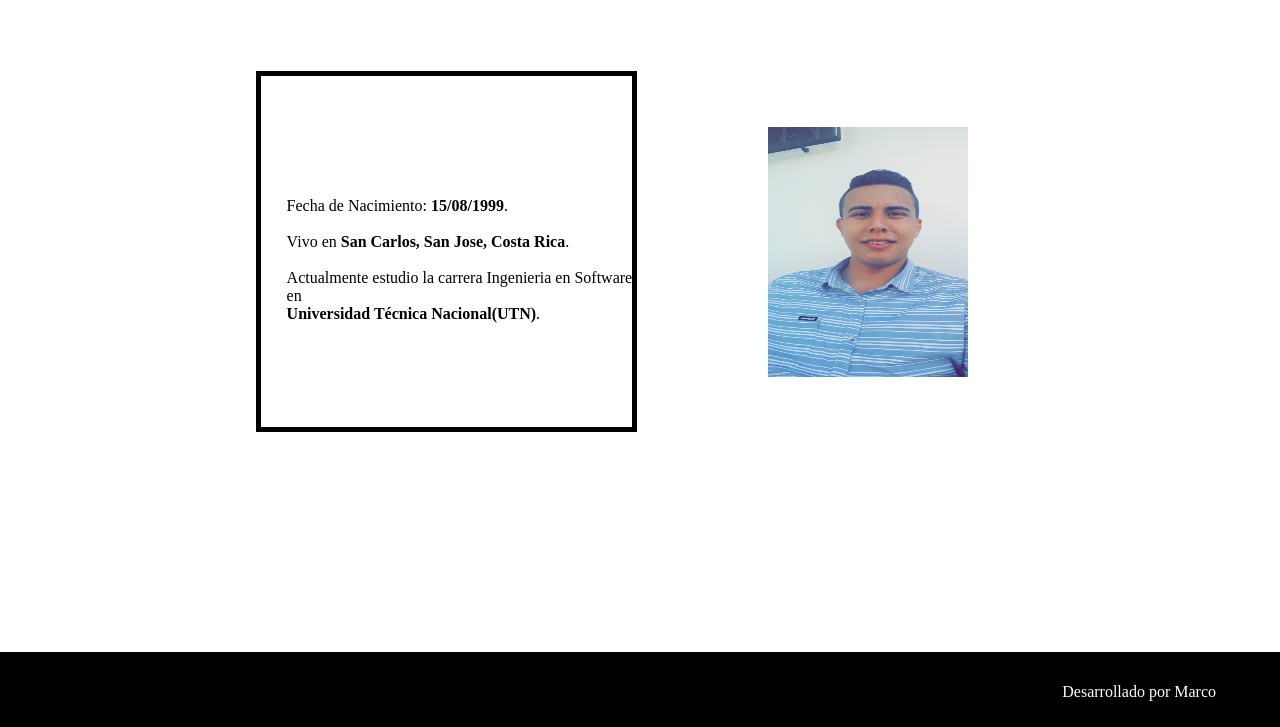
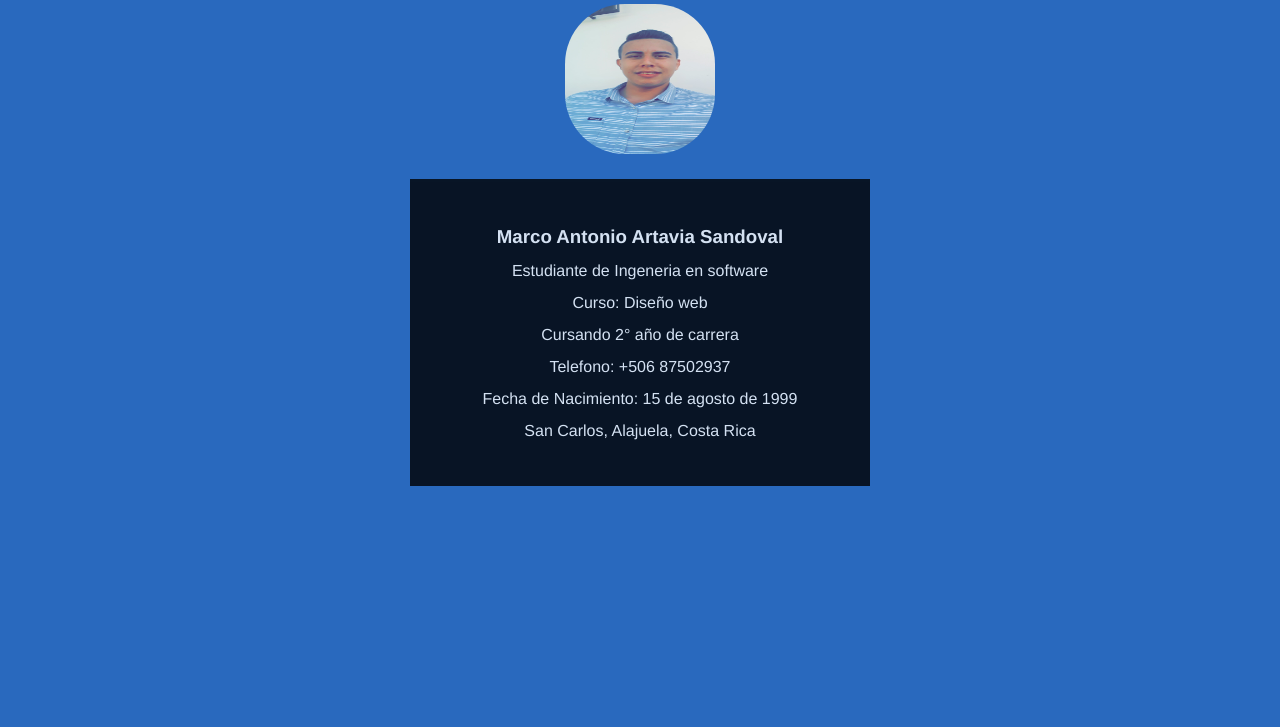
Before and after one commit to Marco1599/Pagina-Informacion-Personal, a plain HTML site: page index.html in a window 1280 px wide. Shown: the part 73-800 px from the top of the page. Drawn offline with Linux system fonts and the light colour scheme.

Commit message:
Se reestructiro la pagina

```diff
--- a/css/estilos.css
+++ b/css/estilos.css
@@ -1,44 +1,40 @@
-h1{
-    text-align: center;
-    font-style: italic;
+*{
+    margin: 0%;
+    padding: 0%;
+    background-color: #2969BE;
 }
 
-.informacion_personal{
-    position: absolute;
-    left: 20%;
-    margin: 5% 0% 0% 0%;
-    width: 25%;
-    height: 300px;
-    padding: 2%;
-    border: #000000 5px solid;
-}
-.informacion_personal p{
-    position: absolute;
-    top: 30%;
+.container{
+    padding-top: 6%;
 }
 
-aside img{
-    position: absolute;
-    left: 60%;
-    top: 25%;
-    width: 200px;
-    height: 250px;
+.image-profile img{
+    height: 150px;
+    width: 150px;
+    border-radius: 40%;
+    display: block;
+    margin: auto;
 }
 
-footer{
-    position: absolute;
-    bottom: 0;
-    left: 0;
-    background: #000000;
-    height: 75px;
-    width: 100%;;
+.text-profile{
+    width: 30%;
+    display: block;
+    margin: 2% 0% 0% 32%;
+    padding: 3%;
+    opacity: 0.8;
+    background-color: black;
+    color: #fff;
 }
 
-footer p{
-    background: #000000;
-    color: white;
-    text-align: end;
-    position: relative;
-    top: 20%;
-    right: 5%;
+h3, p{
+    font-family: Helvetica,Arial,Verdana,sans-serif;;
+    background-color: #000000;
+    line-height: 200%;
 }
+
+
+@media only screen and (max-width: 900px){
+    .container-profile{
+        width: 90%;
+    }
+}
--- a/index.html
+++ b/index.html
@@ -8,25 +8,21 @@
     <title>Informacion Personal</title>
 </head>
 <body>
-    <header>
-        <h1>Marco Antonio Artavia Sandoval</h1>
-    </header>
-    <section class="contenido">
-        <section class="informacion_personal">
-            <p>
-                Fecha de Nacimiento: <b>15/08/1999</b>.<br><br>
-                Vivo en <b>San Carlos, San Jose, Costa Rica</b>.<br><br>
-                Actualmente estudio la carrera Ingenieria en Software en<br><b>Universidad Técnica Nacional(UTN)</b>.
-            </p>
-        </section>
-        <aside>
+    <div class= "container">
+        <div class="image-profile">
             <img src="img/foto.jpg" alt="Foto">
-        </aside>
-    </section>
-    <footer>
-        <p>
-            Desarrollado por Marco
-        </p>
-    </footer>
+            <div class="text-profile">
+                <center>
+                        <h3>Marco Antonio Artavia Sandoval</h3>
+                        <p>Estudiante de Ingeneria en software</p>
+                        <p>Curso: Diseño web</p>
+                        <p>Cursando 2° año de carrera</p>
+                        <p>Telefono: +506 87502937</p>
+                        <p>Fecha de Nacimiento: 15 de agosto de 1999</p>
+                        <p>San Carlos, Alajuela, Costa Rica</p>
+                </center>
+            </div>
+        </div>
+    </div>
 </body>
 </html>
```
